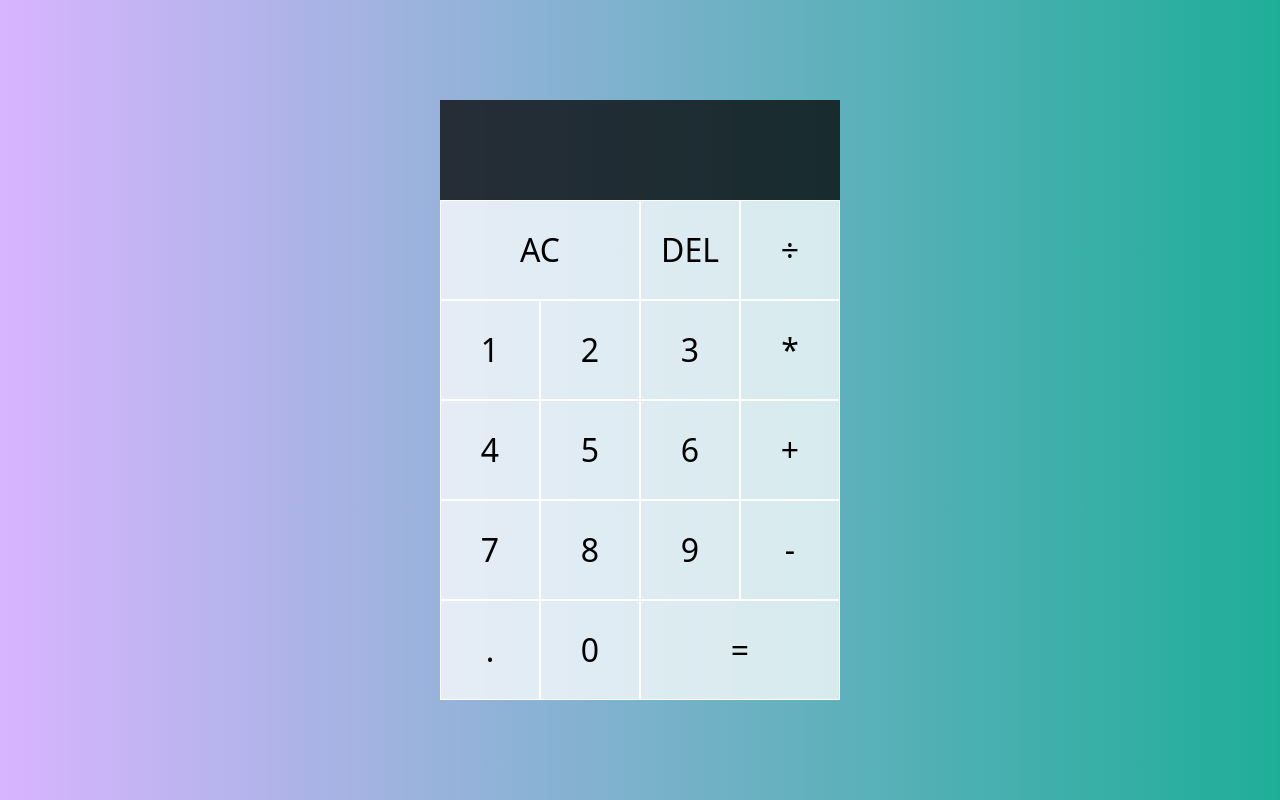
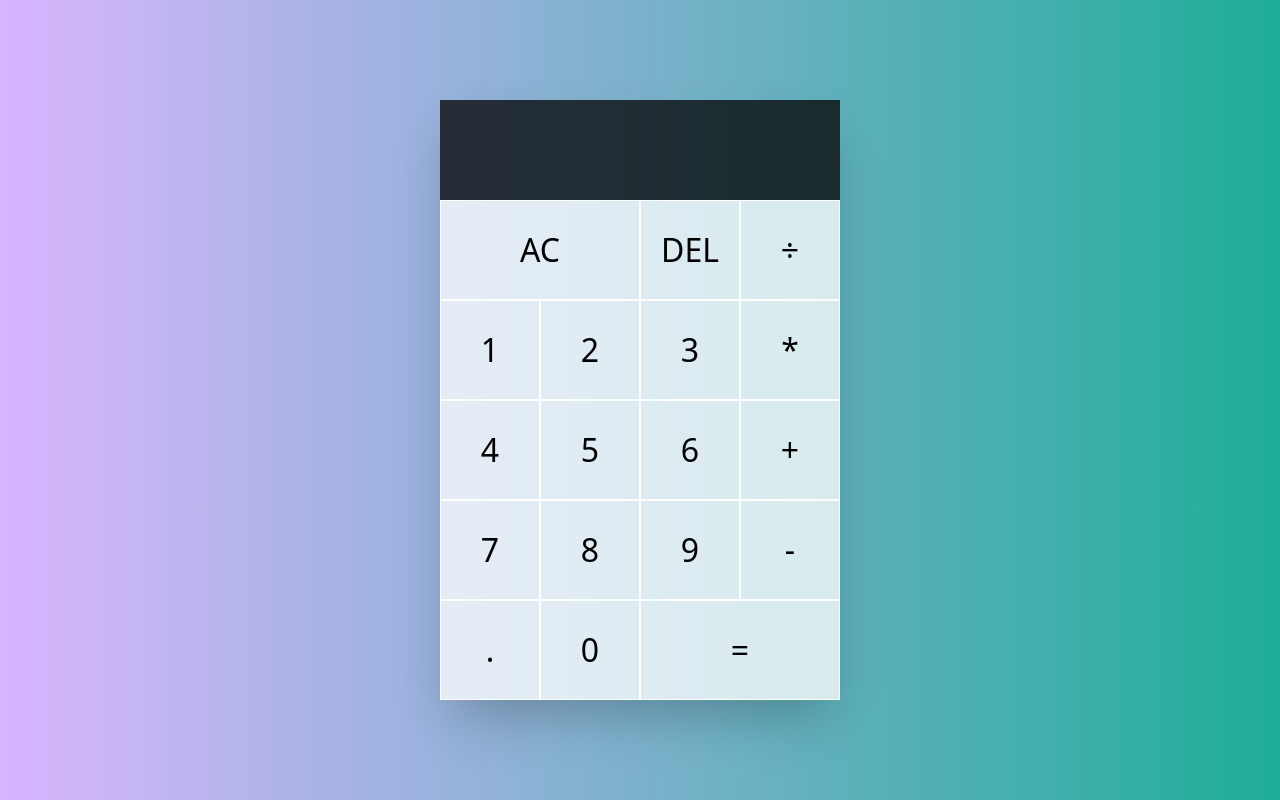
Before and after one commit to rezamini/simple-web-calculator, a website: page src/index.html in a window 1280 px wide. Drawn offline with Linux system fonts and the light colour scheme.

Commit message:
- wrapped the calculator in a new div and ... applied shadow effect

```diff
--- a/src/index.html
+++ b/src/index.html
@@ -5,13 +5,14 @@
     <meta http-equiv="X-UA-Compatible" content="IE=edge" />
     <meta name="viewport" content="width=device-width, initial-scale=1.0" />
     <title>Simple Calculator</title>
-    <script src="./script/script.js" defer ></script>
+    <script src="./script/script.js" defer></script>
     <link href="./css/styles.css" rel="stylesheet" />
   </head>
-  <body class="p-0 m-0 bg-gradient-to-r from-[#D8B5FF] to-[#1EAE98]">
+  <body class="p-0 m-0 bg-gradient-to-r from-[#D8B5FF] to-[#1EAE98] ">
+    <div class="flex justify-center items-center h-screen ">
       <div
         id="calulator-grid"
-      class="grid justify-center content-center min-h-screen grid-cols-[repeat(4,minmax(100px,100px))] grid-rows-[minmax(100px,auto)repeat(5,minmax(100px,100px))]"
+        class="grid justify-center content-center grid-cols-[repeat(4,minmax(100px,100px))] grid-rows-[minmax(100px,auto)repeat(5,minmax(100px,100px))] shadow-2xl "
       >
         <div
           id="output"
@@ -39,5 +40,6 @@
         <button class="btn" data-number>0</button>
         <button class="btn col-span-2" data-equals>=</button>
       </div>
+    </div>
   </body>
 </html>
```
Also changed, not shown: src/css/styles.css. Lines whose indentation alone changed are shown as unchanged.
